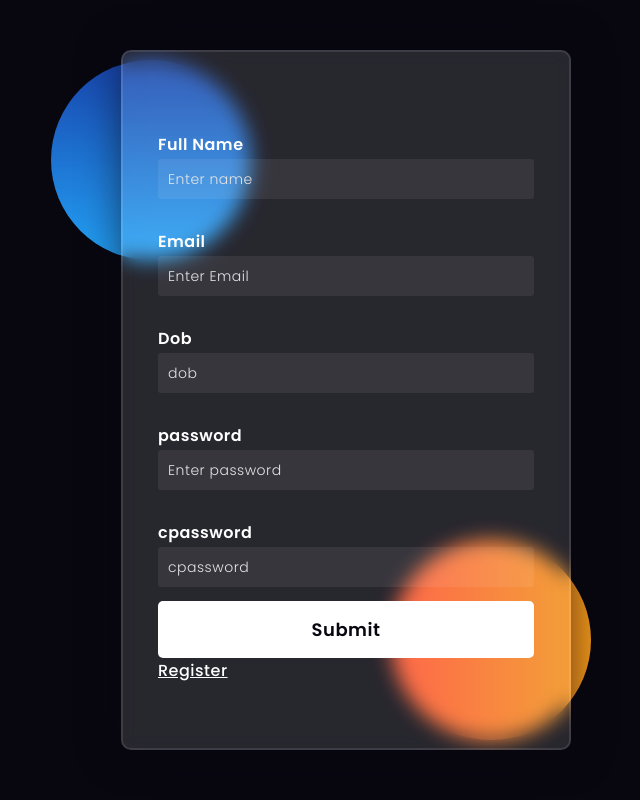
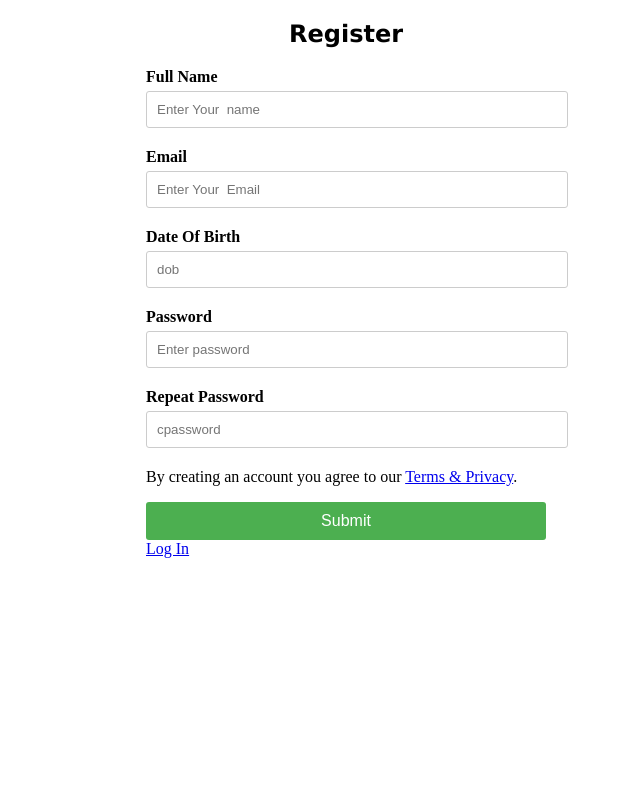
Before and after one commit to Suraksha9103/FinalProject, a Django app: page /signup/ in a window 1280 px wide. Shown: the whole page, without its empty margins (294-934 px from the left). Run offline with Django 4.2, Linux system fonts and the light colour scheme.

Commit message:
Admin Signup

```diff
--- a/LandAtJob/Registration/templates/registration/signup.html
+++ b/LandAtJob/Registration/templates/registration/signup.html
@@ -1,175 +1,91 @@
+
+
 <!DOCTYPE html>
 <html lang="en">
-
 <head>
   <meta charset="UTF-8">
   <meta http-equiv="X-UA-Compatible" content="IE=edge">
   <meta name="viewport" content="width=device-width, initial-scale=1.0">
   <title>Document</title>
+  <style>
 
-    <link rel="preconnect" href="https://fonts.gstatic.com">
-    <link rel="stylesheet" href="https://cdnjs.cloudflare.com/ajax/libs/font-awesome/5.15.4/css/all.min.css">
-    <link href="https://fonts.googleapis.com/css2?family=Poppins:wght@300;500;600&display=swap" rel="stylesheet">
-    <!--Stylesheet-->
-    <style media="screen">
-      *,
-*:before,
-*:after{
-    padding: 0;
-    margin: 0;
-    box-sizing: border-box;
-}
-body{
-    background-color: #080710;
-}
-.background{
-    width: 430px;
-    height: 520px;
-    position: absolute;
-    transform: translate(-50%,-50%);
-    left: 50%;
-    top: 50%;
-}
-.background .shape{
-    height: 200px;
-    width: 200px;
-    position: absolute;
-    border-radius: 50%;
-}
-.shape:first-child{
-    background: linear-gradient(
-        #1845ad,
-        #23a2f6
-    );
-    left: -80px;
-    top: -80px;
-}
-.shape:last-child{
-    background: linear-gradient(
-        to right,
-        #ff512f,
-        #f09819
-    );
-    right: -30px;
-    bottom: -80px;
-}
-form{
-    height: 700px;
-    width: 450px;
-    background-color: rgba(255,255,255,0.13);
-    position: absolute;
-    transform: translate(-50%,-50%);
-    top: 50%;
-    left: 50%;
-    border-radius: 10px;
-    backdrop-filter: blur(10px);
-    border: 2px solid rgba(255,255,255,0.1);
-    box-shadow: 0 0 40px rgba(8,7,16,0.6);
-    padding: 50px 35px;
-}
-form *{
-    font-family: 'Poppins',sans-serif;
-    color: #ffffff;
-    letter-spacing: 0.5px;
-    outline: none;
-    border: none;
-}
-form h3{
-    font-size: 32px;
-    font-weight: 500;
-    line-height: 42px;
-    text-align: center;
+    form {
+      max-width: 400px;
+      margin: 0 auto;
+
     }
 
-label{
+    h2 {
+      text-align: center;
+      margin-bottom: 20px;
+      font-size: 35;
+      font-family: Lucida Sans;
+
+    }
+
+    label {
       display: block;
-    margin-top: 30px;
+      margin-bottom: 5px;
+    }
+
+    input {
+      display: block;
+      width: 100%;
+      padding: 10px;
+      border: 1px solid #ccc;
+      border-radius: 3px;
+      margin-bottom: 20px;
+    }
+
+    button[type="submit"] {
+      background-color: #4CAF50;
+      color: #fff;
+      border: none;
+      padding: 10px;
+      border-radius: 3px;
+      cursor: pointer;
       font-size: 16px;
-    font-weight: 500;
-}
-input{
-    display: block;
-    height: 40px;
       width: 100%;
-    background-color: rgba(255,255,255,0.07);
-    border-radius: 3px;
-    padding: 0 10px;
-    margin-top: 2px;
-    font-size: 14px;
-    font-weight: 300;
-}
-::placeholder{
-    color: #e5e5e5;
-}
-button{
-    margin-top: 14px;
-    width: 100%;
-    background-color: #ffffff;
-    color: #080710;
-    padding: 15px 0;
-    font-size: 18px;
-    font-weight: 600;
-    border-radius: 5px;
-    cursor: pointer;
-}
-.social{
-  margin-top: 30px;
-  display: flex;
-}
-.social div{
-  background: red;
-  width: 150px;
-  border-radius: 3px;
-  padding: 5px 10px 10px 5px;
-  background-color: rgba(255,255,255,0.27);
-  color: #eaf0fb;
-  text-align: center;
-}
-.social div:hover{
-  background-color: rgba(255,255,255,0.47);
-}
-.social .fb{
-  margin-left: 25px;
-}
-.social i{
-  margin-right: 4px;
     }
 
   </style>
 </head>
+<body>
 
-<body>
-    <div class="background">
-        <div class="shape"></div>
-        <div class="shape"></div>
-    </div>
+    <form method="post" action="{% if registration %} {% url 'registeration.Update' registeration.id %} {% else %} {% url 'registration.store'%} {% endif %}" class="" enctype="multipart/form-data">
+        {% csrf_token %}
+  <form>
+
+    <h2>Register</h2>
     <form method="post" action="{% if registration %} {% url 'registeration.Update' registeration.id %} {% else %} {% url 'registration.store'%} {% endif %}" class="" enctype="multipart/form-data">
         {% csrf_token %}
         <label for="full_name"><b>Full Name</b></label>
-        <input type="text" placeholder="Enter name" name="full_name" id="full_name" required>
+        <input type="text" placeholder="Enter Your  name" name="full_name" id="full_name" required>
+
+        <label for="email"><b>Email</b></label>
+        <input type="text" placeholder="Enter Your  Email" name="email" id="email" required>
 
 
 
-        <label for="email"><b>Email</b></label>
-        <input type="text" placeholder="Enter Email" name="email" id="email" required>
+        <label for="dob"><b>Date Of Birth</b></label>
+        <input type="text" placeholder="dob" name="dob" id="dob" required>
+
+        <label for="password"><b>Password</b></label>
+        <input type="password" placeholder="Enter password" name="password" id="password" required>
+
+        <label for="cpassword"><b>Repeat Password</b></label>
+        <input type="password" placeholder="cpassword" name="cpassword" id="cpassword" required>
+
+        <p>By creating an account you agree to our <a href="#">Terms & Privacy</a>.</p>
 
 
+        <button type="submit" class="btn btn-submit"> {%if registeration %} Update {% else %} Submit {% endif %}</button>
 
-        <label for="dob"><b>Dob</b></label>
-        <input type="text" placeholder="dob" name="dob" id="dob" required>
+        <a href="{% url 'registration.login'%}" >Log In </a>
 
-        <label for="password"><b>password</b></label>
-        <input type="password" placeholder="Enter password" name="password" id="password" required>
-
-        <label for="cpassword"><b>cpassword</b></label>
-        <input type="password" placeholder="cpassword" name="cpassword" id="cpassword" required>
-
-        <button type="submit" class="btn btn-submit"> {%if registeration %} Update {% else %} Submit {% endif %}</button>
-        <a href="{% url 'registration.login'%}" >Register</a>
 
     </form>
 
-
+  </div>
 </body>
-
 </html>
```
Lines whose indentation alone changed are shown as unchanged.
